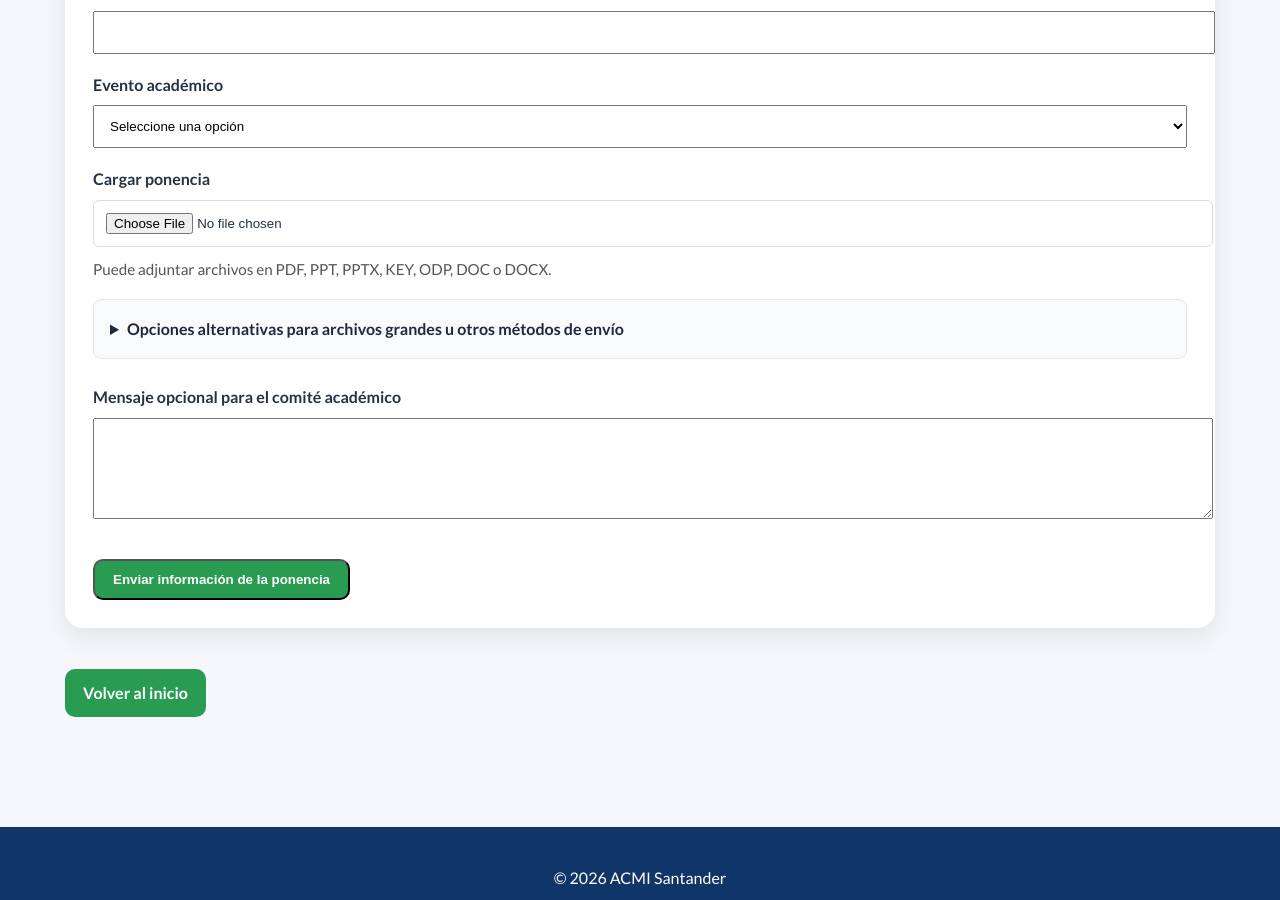
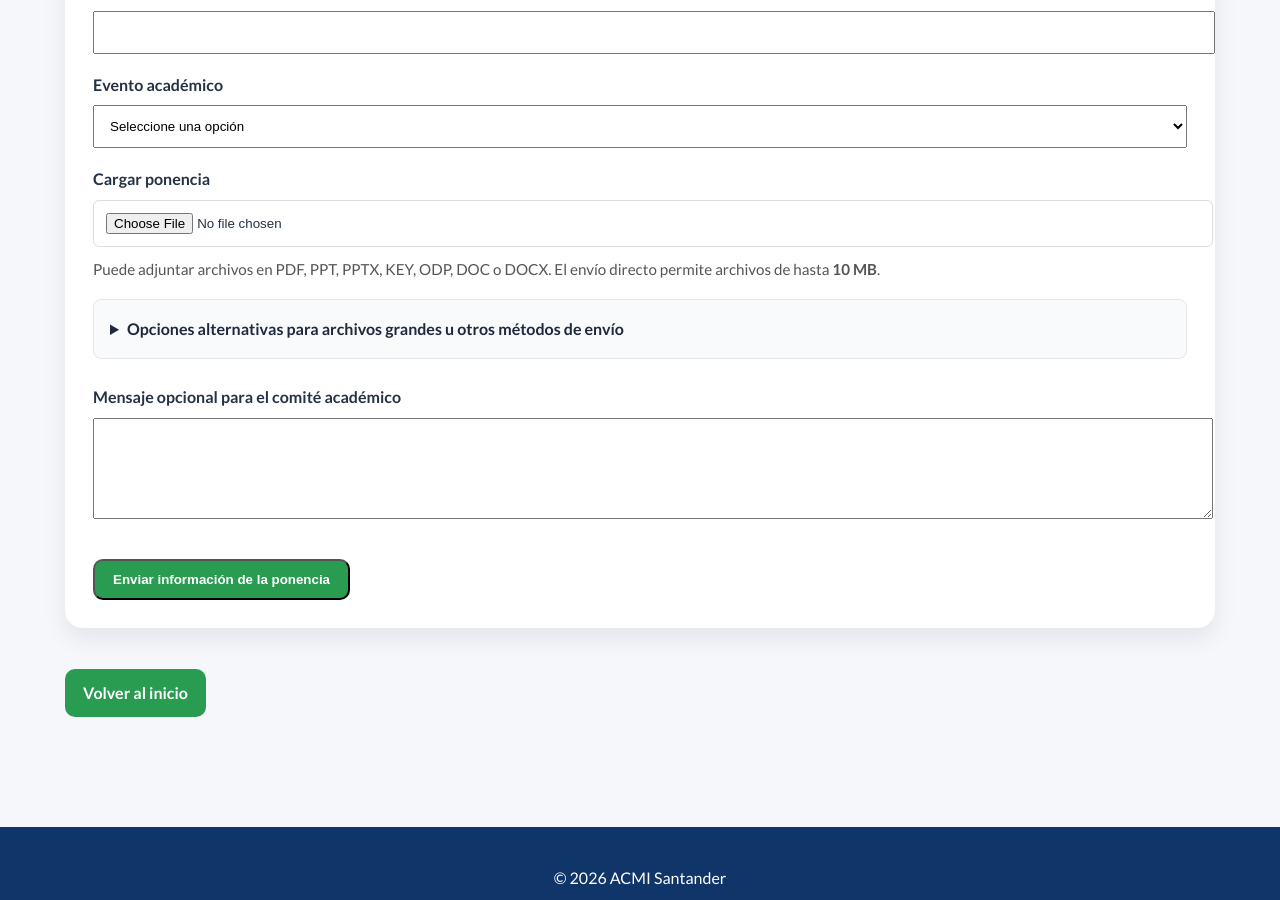
Before and after one commit to Acmisantander/Acmisantander, a Jekyll site: the page built from magazine/enviar-ponencias.html, in a window 1280 px wide and 900 px high, scrolled down 768 px. Built offline with Jekyll 4.4.1, drawn with Linux system fonts in a browser that asks for light colours; some of the changed lines change nothing that is shown.

Commit message:
Update enviar-ponencias.html

```diff
--- a/magazine/enviar-ponencias.html
+++ b/magazine/enviar-ponencias.html
@@ -28,54 +28,42 @@
 <input type="hidden" name="_autoresponse" value="Su ponencia fue recibida correctamente por ACMI Santander. El comité académico revisará la presentación enviada y se comunicará con usted si se requieren ajustes, información adicional o confirmación dentro del programa académico.">
 
 <label><strong>Nombre completo del ponente</strong></label>
-<input
-type="text"
-name="Nombre_Ponente"
-required
-style="width:100%; padding:12px; margin:8px 0 18px;">
+<input type="text" name="Nombre_Ponente" required style="width:100%; padding:12px; margin:8px 0 18px;">
 
 <label><strong>Afiliación institucional</strong></label>
-<input
-type="text"
-name="Afiliacion"
-required
-style="width:100%; padding:12px; margin:8px 0 18px;">
+<input type="text" name="Afiliacion" required style="width:100%; padding:12px; margin:8px 0 18px;">
 
 <label><strong>Correo electrónico</strong></label>
-<input
-type="email"
-name="email"
-required
-style="width:100%; padding:12px; margin:8px 0 18px;">
+<input type="email" name="email" required style="width:100%; padding:12px; margin:8px 0 18px;">
 
 <label><strong>Título de la ponencia</strong></label>
-<input
-type="text"
-name="Titulo_Ponencia"
-required
-style="width:100%; padding:12px; margin:8px 0 18px;">
+<input type="text" name="Titulo_Ponencia" required style="width:100%; padding:12px; margin:8px 0 18px;">
 
 <label><strong>Evento académico</strong></label>
-<select
-name="Evento"
-required
-style="width:100%; padding:12px; margin:8px 0 18px;">
+<select name="Evento" required style="width:100%; padding:12px; margin:8px 0 18px;">
 <option value="">Seleccione una opción</option>
 <option>VI Simposio Regional ACMI San Gil Santander</option>
 </select>
 
 <label><strong>Cargar ponencia</strong></label>
 <input
+id="archivoPonencia"
 type="file"
 name="attachment"
 accept=".pdf,.ppt,.pptx,.key,.odp,.doc,.docx"
 style="width:100%; padding:12px; margin:8px 0 18px; border:1px solid #ddd; border-radius:6px;">
 
 <p style="font-size:0.95rem; color:#555; margin-top:-8px;">
-Puede adjuntar archivos en PDF, PPT, PPTX, KEY, ODP, DOC o DOCX.
+Puede adjuntar archivos en PDF, PPT, PPTX, KEY, ODP, DOC o DOCX. El envío directo permite archivos de hasta <strong>10 MB</strong>.
 </p>
 
+<div
+id="mensajeErrorPonencia"
+style="display:none; margin:15px 0; padding:12px; background:#f8fafc; border:1px solid #cbd5e1; border-radius:8px; color:#334155;">
+</div>
+
 <details
+id="opcionesAlternativasPonencia"
 style="
 margin-top:18px;
 margin-bottom:25px;
@@ -84,23 +72,14 @@
 border:1px solid #e5e7eb;
 border-radius:8px;">
 
-<summary
-style="
-cursor:pointer;
-font-weight:600;
-color:#1e293b;">
+<summary style="cursor:pointer; font-weight:600; color:#1e293b;">
 Opciones alternativas para archivos grandes u otros métodos de envío
 </summary>
 
-<div
-style="
-margin-top:16px;
-font-size:0.96rem;
-line-height:1.7;
-color:#334155;">
+<div style="margin-top:16px; font-size:0.96rem; line-height:1.7; color:#334155;">
 
 <p>
-Si el archivo supera los <strong>20 MB</strong>, puede presentar dificultades en el envío directo.
+Si el archivo supera los <strong>10 MB</strong>, puede presentar dificultades en el envío directo.
 En ese caso, puede utilizar cualquiera de las siguientes alternativas:
 </p>
 
@@ -130,48 +109,21 @@
 </details>
 
 <label><strong>Mensaje opcional para el comité académico</strong></label>
-<textarea
-name="Mensaje"
-rows="5"
-style="width:100%; padding:12px; margin:8px 0 18px;"></textarea>
+<textarea name="Mensaje" rows="5" style="width:100%; padding:12px; margin:8px 0 18px;"></textarea>
 
-<div
-id="barraContainerPonencia"
-style="display:none; margin-bottom:22px;">
+<div id="barraContainerPonencia" style="display:none; margin-bottom:22px;">
 
-<div
-style="
-width:100%;
-background:#e5e7eb;
-border-radius:8px;
-overflow:hidden;">
-
-<div
-id="barraPonencia"
-style="
-width:0%;
-height:12px;
-background:#2563eb;
-transition:width 0.25s;">
+<div style="width:100%; background:#e5e7eb; border-radius:8px; overflow:hidden;">
+<div id="barraPonencia" style="width:0%; height:12px; background:#2563eb; transition:width 0.25s;"></div>
 </div>
 
-</div>
-
-<p
-id="textoCargaPonencia"
-style="
-font-size:0.92rem;
-margin-top:8px;
-color:#475569;">
+<p id="textoCargaPonencia" style="font-size:0.92rem; margin-top:8px; color:#475569;">
 Enviando formulario...
 </p>
 
 </div>
 
-<button
-id="botonEnviarPonencia"
-class="btn"
-type="submit">
+<button id="botonEnviarPonencia" class="btn" type="submit">
 Enviar información de la ponencia
 </button>
 
@@ -186,13 +138,41 @@
 </div>
 
 <script>
-document
-.getElementById("formEnvioPonencia")
-.addEventListener("submit", function() {
+document.getElementById("formEnvioPonencia").addEventListener("submit", function(event) {
+
+  const archivoInput = document.getElementById("archivoPonencia");
+  const archivo = archivoInput.files[0];
 
   const boton = document.getElementById("botonEnviarPonencia");
   const barra = document.getElementById("barraPonencia");
   const contenedor = document.getElementById("barraContainerPonencia");
+  const mensajeError = document.getElementById("mensajeErrorPonencia");
+  const opciones = document.getElementById("opcionesAlternativasPonencia");
+
+  const limiteMB = 10;
+  const limiteBytes = limiteMB * 1024 * 1024;
+
+  mensajeError.style.display = "none";
+  mensajeError.innerHTML = "";
+
+  if (archivo && archivo.size > limiteBytes) {
+    event.preventDefault();
+
+    mensajeError.style.display = "block";
+    mensajeError.innerHTML =
+      "<strong>El archivo supera los 10 MB.</strong><br>" +
+      "Para evitar errores en el envío, utilice las opciones alternativas: pegue un enlace de Drive, Dropbox, OneDrive o WeTransfer, suba el archivo mediante el botón de Google Drive o envíelo al correo institucional.";
+
+    opciones.open = true;
+
+    boton.disabled = false;
+    boton.innerText = "Enviar información de la ponencia";
+
+    contenedor.style.display = "none";
+    barra.style.width = "0%";
+
+    return false;
+  }
 
   boton.disabled = true;
   boton.innerText = "Enviando...";
@@ -201,7 +181,7 @@
 
   let progreso = 0;
 
-  const intervalo = setInterval(() => {
+  const intervalo = setInterval(function() {
     progreso += 8;
     barra.style.width = progreso + "%";
 
```
